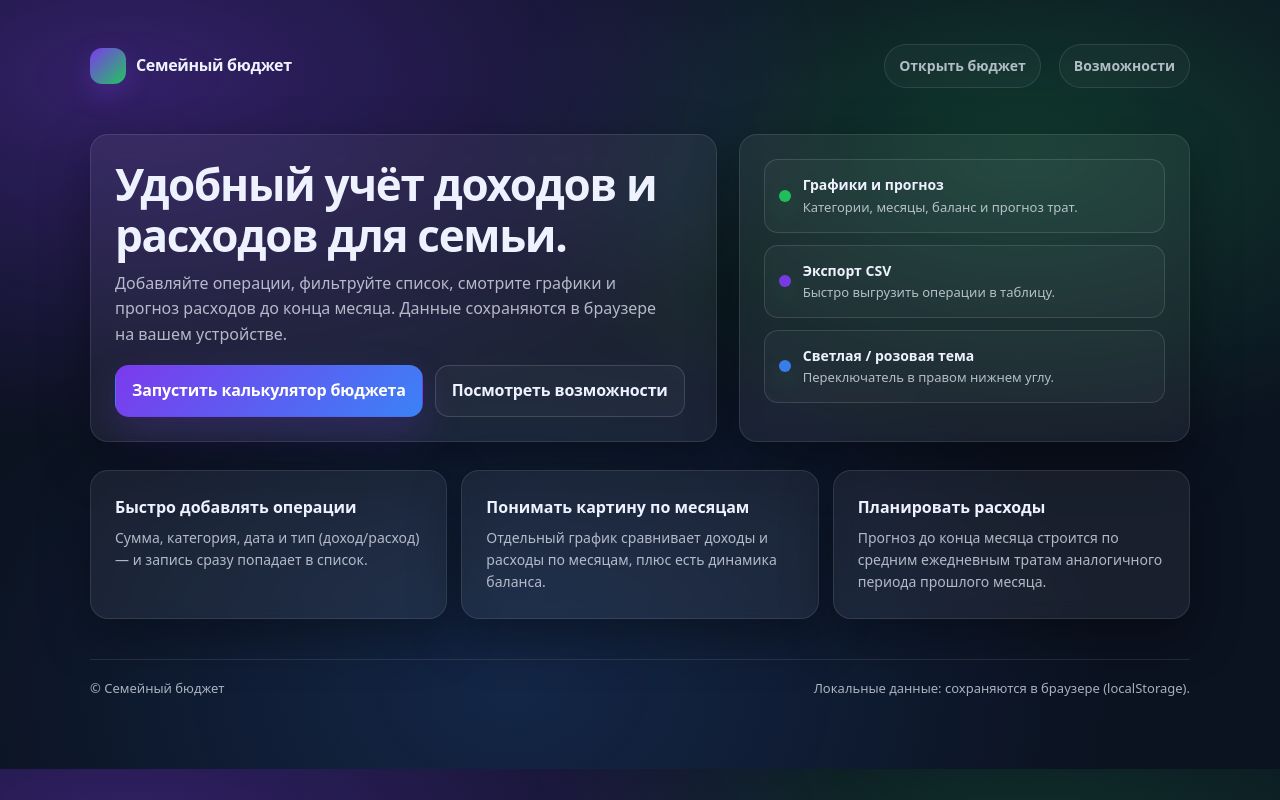
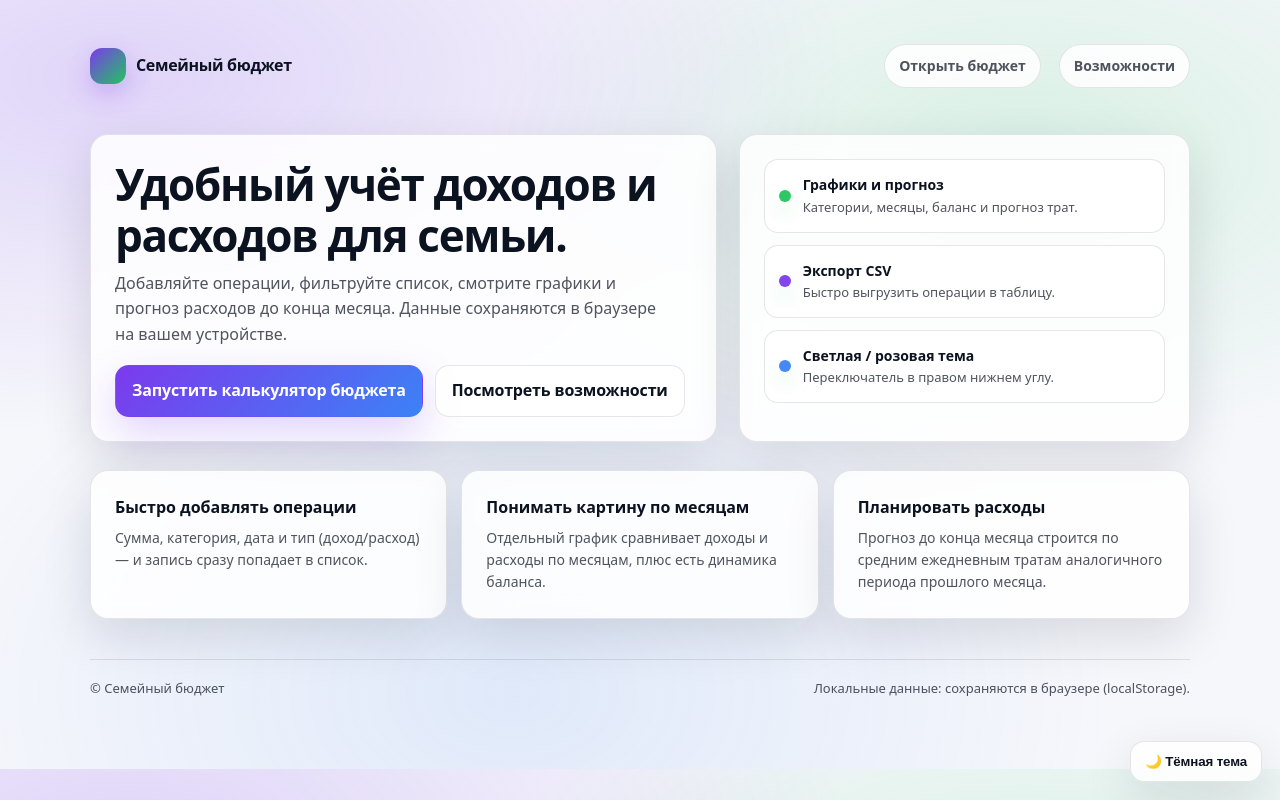
Before and after one commit to berkaevayulvl/TEST-, a plain HTML site: page index.html in a window 1280 px wide. Drawn offline with Linux system fonts and the light colour scheme.

Commit message:
Implement theme toggle and update styles
Добавлена кнопка переключения светлой и темной тем

```diff
--- a/index.html
+++ b/index.html
@@ -5,16 +5,37 @@
   <meta name="viewport" content="width=device-width, initial-scale=1">
   <title>Семейный бюджет</title>
   <meta name="description" content="Простой сайт для семейного бюджета: учёт доходов и расходов, экспорт CSV, графики и прогноз расходов.">
+  <!-- Тема лендинга: по умолчанию светлая; для тёмной темы выставляем data-theme="dark" на <html> -->
+  <script>
+    (function () {
+      try {
+        if (localStorage.getItem("landingTheme") === "dark") {
+          document.documentElement.setAttribute("data-theme", "dark");
+        }
+      } catch (e) { /* localStorage недоступен — остаётся тема по умолчанию */ }
+    })();
+  </script>
   <style>
     :root {
+      /* Светлая тема (по умолчанию) */
+      --bg: #f6f7fb;
+      --card: rgba(255, 255, 255, 0.85);
+      --border: rgba(12, 18, 32, 0.10);
+      --text: #0b1220;
+      --muted: rgba(11, 18, 32, 0.72);
+      --accent: #7c3aed;
+      --accent2: #22c55e;
+      --radius: 18px;
+      --shadow: 0 18px 50px rgba(11, 18, 32, 0.12);
+    }
+
+    /* Тёмная тема */
+    [data-theme="dark"] {
       --bg: #0b1220;
       --card: rgba(255, 255, 255, 0.06);
       --border: rgba(255, 255, 255, 0.10);
       --text: #eef2ff;
       --muted: rgba(238, 242, 255, 0.72);
-      --accent: #7c3aed;
-      --accent2: #22c55e;
-      --radius: 18px;
       --shadow: 0 18px 50px rgba(0, 0, 0, 0.35);
     }
 
@@ -24,12 +45,13 @@
       margin: 0;
       font-family: system-ui, -apple-system, "Segoe UI", Roboto, Arial, sans-serif;
       background:
-        radial-gradient(1200px 600px at 10% 10%, rgba(124, 58, 237, 0.35), transparent 60%),
-        radial-gradient(900px 500px at 80% 20%, rgba(34, 197, 94, 0.22), transparent 60%),
-        radial-gradient(1000px 700px at 40% 90%, rgba(59, 130, 246, 0.18), transparent 60%),
+        radial-gradient(1200px 600px at 10% 10%, rgba(124, 58, 237, 0.18), transparent 60%),
+        radial-gradient(900px 500px at 80% 20%, rgba(34, 197, 94, 0.14), transparent 60%),
+        radial-gradient(1000px 700px at 40% 90%, rgba(59, 130, 246, 0.12), transparent 60%),
         var(--bg);
       color: var(--text);
       line-height: 1.6;
+      transition: background-color 0.35s ease, color 0.35s ease;
     }
 
     a { color: inherit; text-decoration: none; }
@@ -77,7 +99,7 @@
       padding: 10px 14px;
       border-radius: 999px;
       border: 1px solid var(--border);
-      background: rgba(255, 255, 255, 0.03);
+      background: var(--card);
       color: var(--muted);
       font-weight: 600;
       font-size: 14px;
@@ -85,7 +107,7 @@
 
     .pill:hover {
       color: var(--text);
-      border-color: rgba(255, 255, 255, 0.18);
+      border-color: color-mix(in srgb, var(--border) 60%, var(--text));
       text-decoration: none;
     }
 
@@ -155,8 +177,8 @@
     }
 
     .btn-secondary {
-      background: rgba(255, 255, 255, 0.03);
-      border-color: rgba(255, 255, 255, 0.14);
+      background: var(--card);
+      border-color: var(--border);
       color: var(--text);
     }
 
@@ -173,8 +195,8 @@
       align-items: center;
       padding: 14px 14px;
       border-radius: 14px;
-      border: 1px solid rgba(255, 255, 255, 0.12);
-      background: rgba(255, 255, 255, 0.03);
+      border: 1px solid var(--border);
+      background: var(--card);
     }
 
     .dot {
@@ -205,8 +227,8 @@
     .footer {
       margin-top: 40px;
       padding-top: 18px;
-      border-top: 1px solid rgba(255, 255, 255, 0.10);
-      color: rgba(238, 242, 255, 0.70);
+      border-top: 1px solid var(--border);
+      color: var(--muted);
       font-size: 13px;
       display: flex;
       align-items: center;
@@ -214,6 +236,27 @@
       gap: 10px;
       flex-wrap: wrap;
     }
+
+    /* Кнопка переключения темы: правый нижний угол */
+    .theme-toggle {
+      position: fixed;
+      bottom: 18px;
+      right: 18px;
+      z-index: 1000;
+      padding: 12px 14px;
+      border-radius: 14px;
+      border: 1px solid var(--border);
+      background: var(--card);
+      color: var(--text);
+      box-shadow: var(--shadow);
+      cursor: pointer;
+      font-weight: 800;
+      letter-spacing: -0.01em;
+      transition: transform 0.15s ease, filter 0.2s ease;
+    }
+
+    .theme-toggle:hover { transform: translateY(-1px); }
+    .theme-toggle:active { transform: translateY(0); }
   </style>
 </head>
 <body>
@@ -287,5 +330,47 @@
       <span>Локальные данные: сохраняются в браузере (localStorage).</span>
     </footer>
   </div>
+
+  <!-- Кнопка переключения темы: светлая ↔ тёмная -->
+  <button type="button" id="themeToggle" class="theme-toggle" title="Переключить тему">🌙 Тёмная тема</button>
+
+  <script>
+    const LANDING_THEME_KEY = "landingTheme";
+
+    function getLandingTheme() {
+      return document.documentElement.getAttribute("data-theme") === "dark" ? "dark" : "light";
+    }
+
+    function setLandingTheme(theme) {
+      if (theme === "dark") document.documentElement.setAttribute("data-theme", "dark");
+      else document.documentElement.removeAttribute("data-theme");
+      try { localStorage.setItem(LANDING_THEME_KEY, theme); } catch (e) { /* игнорируем */ }
+      updateLandingThemeToggle();
+    }
+
+    function updateLandingThemeToggle() {
+      const btn = document.getElementById("themeToggle");
+      if (!btn) return;
+      if (getLandingTheme() === "dark") {
+        btn.textContent = "☀️ Светлая тема";
+        btn.title = "Переключить на светлую тему";
+      } else {
+        btn.textContent = "🌙 Тёмная тема";
+        btn.title = "Переключить на тёмную тему";
+      }
+    }
+
+    (function initLandingTheme() {
+      try {
+        const saved = localStorage.getItem(LANDING_THEME_KEY);
+        if (saved === "dark") document.documentElement.setAttribute("data-theme", "dark");
+        if (saved === "light") document.documentElement.removeAttribute("data-theme");
+      } catch (e) { /* localStorage недоступен */ }
+      updateLandingThemeToggle();
+      document.getElementById("themeToggle").addEventListener("click", function () {
+        setLandingTheme(getLandingTheme() === "dark" ? "light" : "dark");
+      });
+    })();
+  </script>
 </body>
 </html>
```
